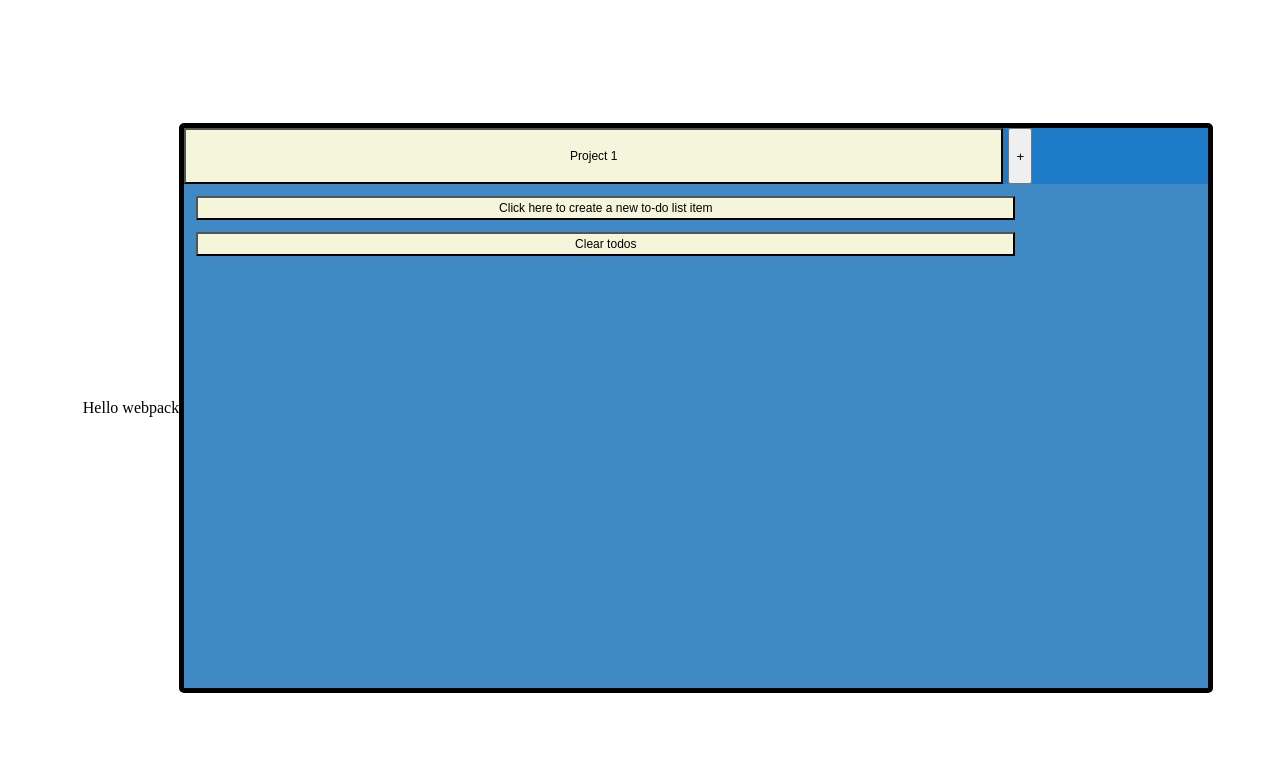
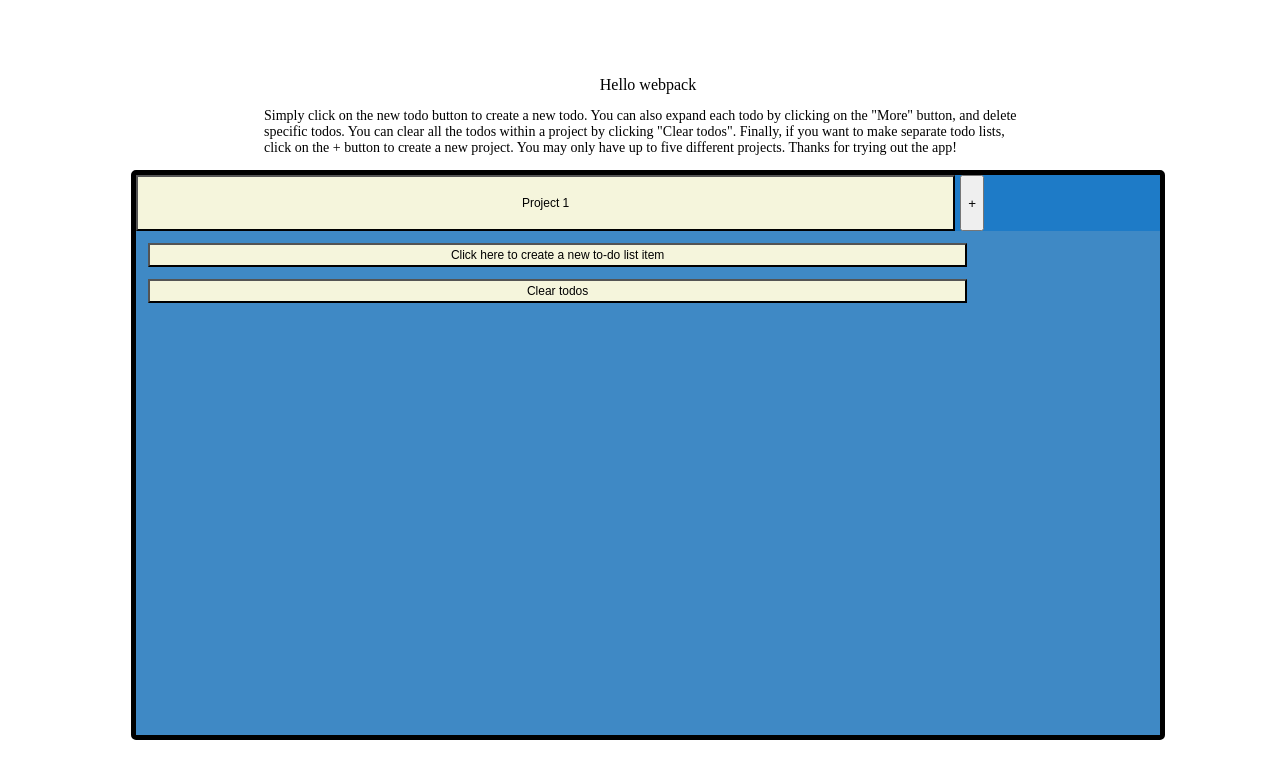
Before and after one commit to Moontoast435/List.it, a website built with webpack: page dist/index.html in a window 1280 px wide. Built offline with nearby package versions, Linux system fonts and the light colour scheme.

Commit message:
Add instructions to top

```diff
--- a/src/layout/layout.js
+++ b/src/layout/layout.js
@@ -4,6 +4,11 @@ import { createProjectTab } from "../DOMstuff/createProject";
 import { clearTodos, createProject } from "../controllers/localstorage";
 
 function layout() {
+  const howToUse = document.createElement("p");
+  howToUse.textContent = `Simply click on the new todo button to create a new todo. You can also expand each todo by clicking on the "More" button, and delete specific todos. You can clear all the todos within a project by clicking "Clear todos". Finally, if you want to make separate todo lists, click on the + button to create a new project. You may only have up to five different projects. Thanks for trying out the app!`;
+  howToUse.classList = "how-to";
+  document.body.appendChild(howToUse);
+
   const mainContainer = document.createElement("div");
   mainContainer.classList = "main";
   const navBar = document.createElement("div");
--- a/src/layout/style.css
+++ b/src/layout/style.css
@@ -1,23 +1,26 @@
+.how-to {
+  font-size: 14px;
+  width: 60%;
+}
 .main {
   width: 80%;
   height: 70%;
   background-color: rgb(63, 137, 197);
   border: 5px solid black;
   border-radius: 5px;
-
 }
 
 .navbar {
   display: flex;
   height: 10%;
   width: 100%;
-    background-color:  rgb(30, 123, 199);
+  background-color: rgb(30, 123, 199);
   gap: 5px;
 }
 
 .project-button {
   height: 100%;
-    width:80%;
+  width: 80%;
   background-color: beige;
   font-size: 12px;
 }
@@ -36,7 +39,6 @@
   margin-top: 1em;
   overflow-x: hidden;
   overflow-y: scroll;
-
 }
 
 .clear-todos-button {
--- a/src/style.css
+++ b/src/style.css
@@ -1,7 +1,8 @@
 body {
-    display: flex;
-    align-items: center;
-    justify-content: center;
-    height: 100vh;
-    width: 100vw
+  display: flex;
+  flex-direction: column;
+  align-items: center;
+  justify-content: center;
+  height: 100vh;
+  width: 100vw;
 }
```
Lines whose indentation alone changed are shown as unchanged.
